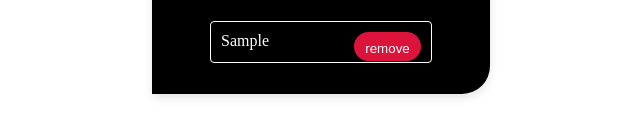
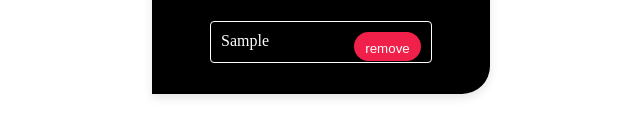
Before and after one commit to Hasnainkhan21/To-Do-List, a plain HTML site: page index.html in a window 1280 px wide. Both pictures are taken after typing "Sample" into the empty fields and a click on the button "Add Text". Shown: the part 457-594 px from the top of the page, 319-959 px from the left. Drawn offline with Linux system fonts and the light colour scheme.

Commit message:
finally done

```diff
--- a/index.css
+++ b/index.css
@@ -73,7 +73,7 @@ li{
 }
 
 .remove-btn {
-    background-color: crimson;
+    background-color: rgb(240, 32, 74);
     color: white;
     position: absolute;
     padding-bottom: 20px;
--- a/index.js
+++ b/index.js
@@ -16,7 +16,7 @@ function getOutput() {
     remove.className = 'remove-btn';
     remove.onclick = function () {
         y.removeChild(li);
-        // y.style.display = 'none';
+
     };
 
     li.onclick = function () {
```
